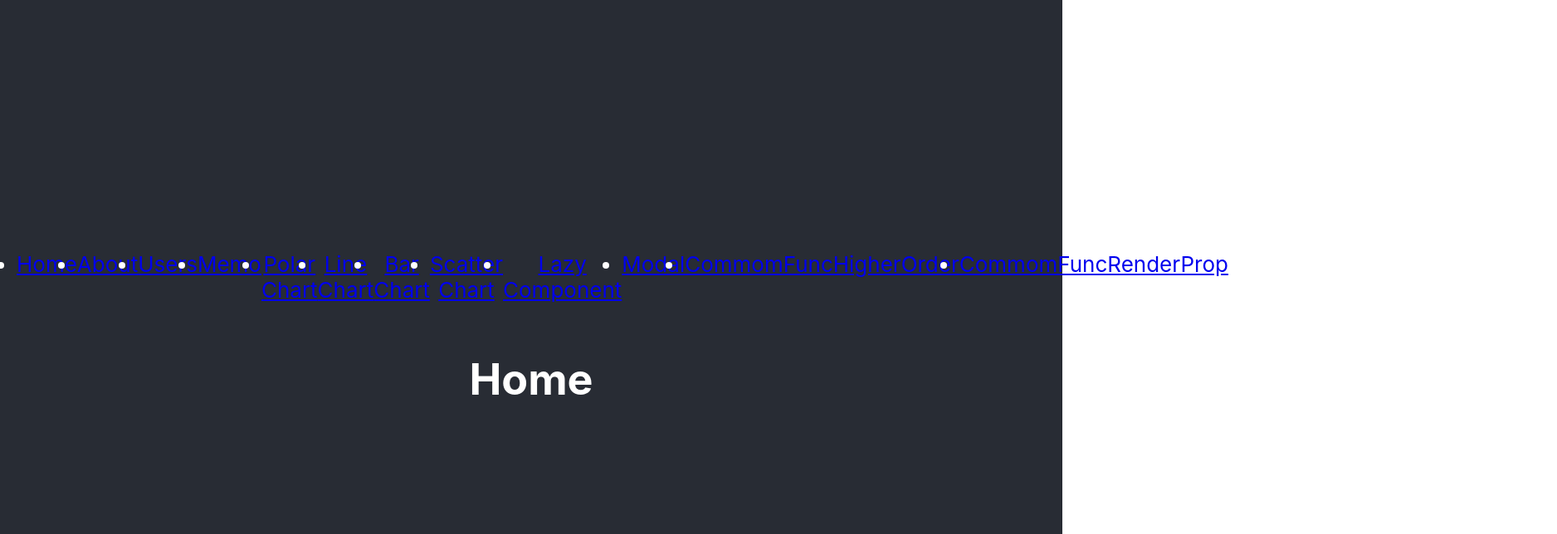
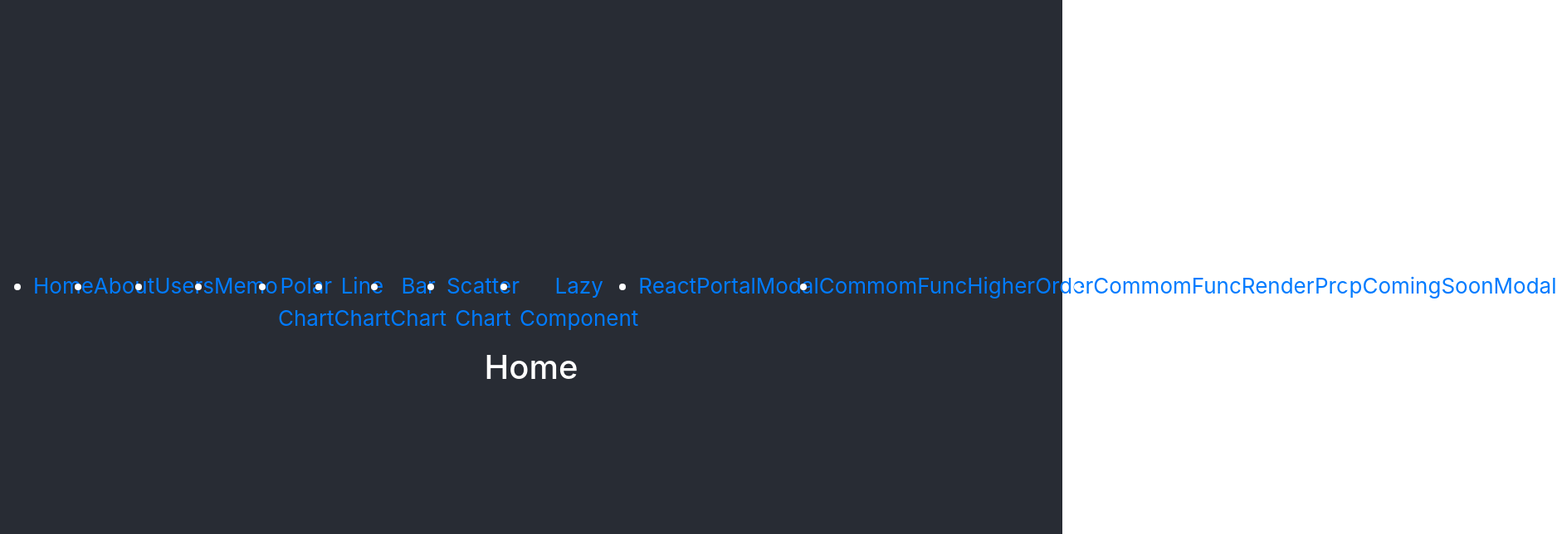
Before and after one commit to 709637/HighCharts-With-React, a React (Create React App) app: page / in a window 1280 px wide. Shown: the top 644 px of the page at 83% size, 1876 px wide, since content can reach past the window. Built offline with nearby package versions, Linux system fonts and the light colour scheme; what highcharts-more would draw is missing.

Commit message:
Added bootstrap

```diff
--- a/package.json
+++ b/package.json
@@ -6,6 +6,7 @@
     "@testing-library/jest-dom": "^4.2.4",
     "@testing-library/react": "^9.5.0",
     "@testing-library/user-event": "^7.2.1",
+    "bootstrap": "^4.5.0",
     "highcharts": "^8.0.0",
     "highcharts-more": "^0.1.7",
     "highcharts-react-official": "^2.2.0",
--- a/src/App.js
+++ b/src/App.js
@@ -1,6 +1,7 @@
 import React, {lazy, Suspense, useEffect} from 'react';
 import logo from './logo.svg';
 import './App.css';
+import 'bootstrap/dist/css/bootstrap.min.css';
 import MYFirstChart from './Components/Charts/MyFirstChart';
 import BarChart from './Components/Charts/BarChart';
 import PolarChart from './Components/Charts/PolarChart';
@@ -10,10 +11,11 @@ import Home from './Components/Home';
 import {BrowserRouter as router, Route, Switch, Link, Router} from "react-router-dom";
 import createBrowserHistory from 'history/createBrowserHistory'
 import Memohook from './Components/Memo';
-import ComingSoon from './Components/ModalWithTimer';
+import ReactPortalModal from './Components/ReactPortals/ModalWithReactPortal';
 import ScatterChart from './Components/Charts/ScatterChart';
 import ParentComp from './Components/CommonFunctionality/HigherOrderComponent/ParentForCommonFuncDisp';
 import ParentComponent from './Components/CommonFunctionality/RenderProp/ParentForCommonFuncDisp';
+import ComingSoonModal from './Components/ReactModalWithCountDownTimer/ModalCountDown';
 
 import ReactGA from 'react-ga';
 
@@ -73,13 +75,16 @@ useEffect(()=>{
             <Link to="/lazyComp">Lazy Component</Link>
           </li>
           <li>
-            <Link to="/comingsoon">Modal</Link>
+            <Link to="/ReactPortalModal">ReactPortalModal</Link>
           </li>
           <li>
             <Link to="/CommomFunc">CommomFuncHigherOrder</Link>
           </li>
           <li>
             <Link to="/ParentComponent">CommomFuncRenderProp</Link>
+          </li>
+          <li>
+            <Link to="/ComingSoonModal">ComingSoonModal</Link>
           </li>
         </ul>
         <div  className="dynamicGraph">
@@ -91,10 +96,11 @@ useEffect(()=>{
           <Route exact path="/polarChart" component={PolarChart}></Route>
           <Route exact path="/barChart" component={BarChart}></Route>
           <Route exact path="/scatterChart" component={ScatterChart}></Route>
-          <Route exact path="/comingsoon" component={ComingSoon}></Route>
+          <Route exact path="/ReactPortalModal" component={ReactPortalModal}></Route>
           <Route exact path="/columnChart" component={MYFirstChart}></Route>
           <Route exact path="/CommomFunc" component={ParentComp}></Route>
           <Route exact path="/ParentComponent" component={ParentComponent}></Route>
+          <Route exact path="/ComingSoonModal" component={ComingSoonModal}></Route>
           <Route exact path="/lazyComp" render={props => ( <Suspense fallback={<div>Loading...</div>}>
             <LazyLoad {...props} />
             </Suspense>)}>
```
